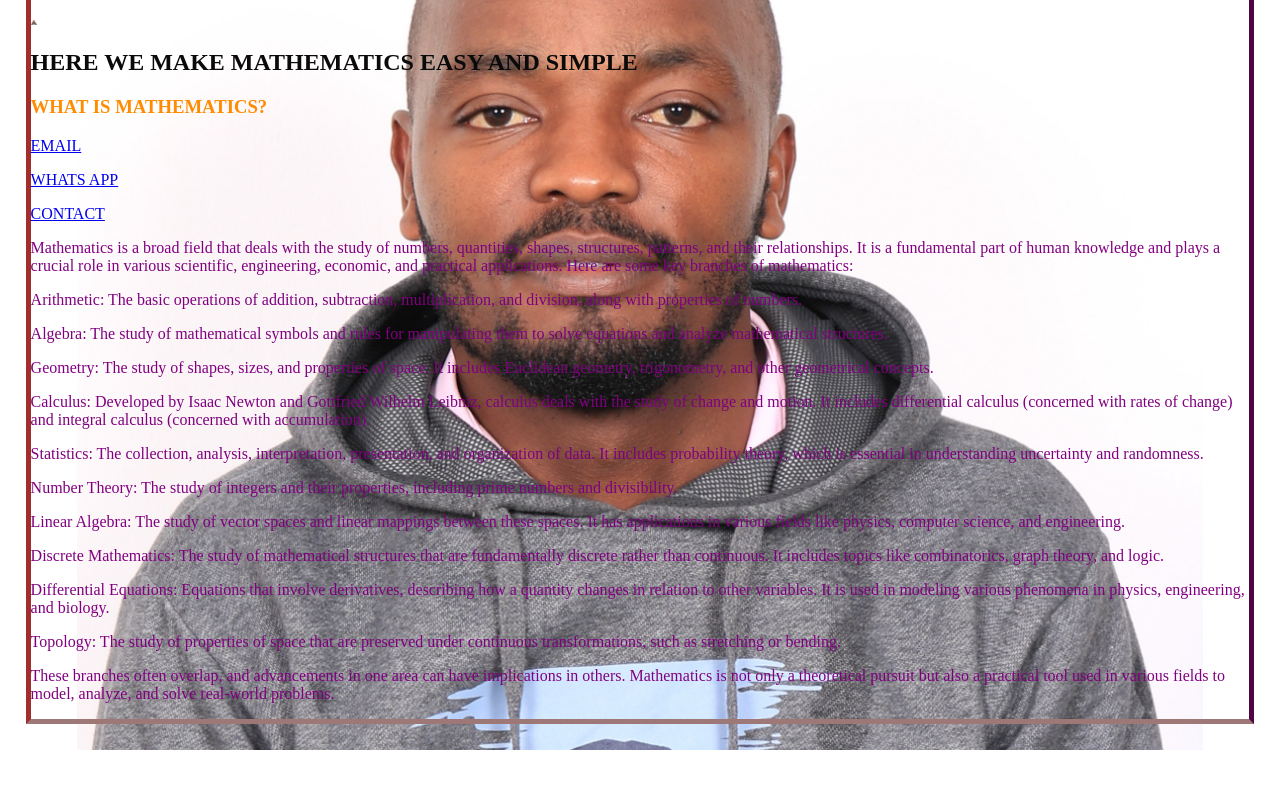
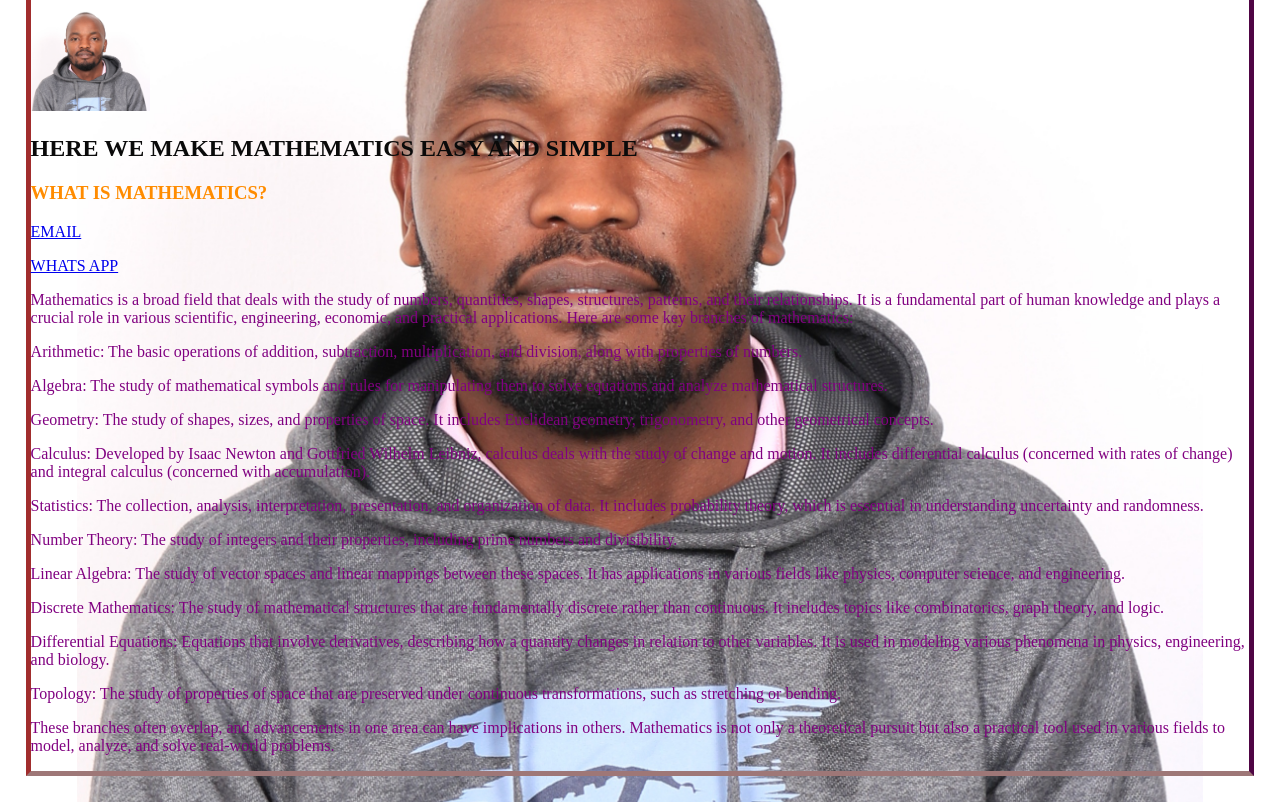
Before and after one commit to andengaindekukiprono/andengaindekukiprono, a plain HTML site: page index.html in a window 1280 px wide. Shown: the part 109-911 px from the top of the page. Before the commit the page ends 859 px from the top, so only its background shows below. Drawn offline with Linux system fonts and the light colour scheme.

Commit message:
Add files via upload

```diff
--- a/index.html
+++ b/index.html
@@ -9,13 +9,12 @@
 
 
         <h1>MATHEMATICS</h1>
-        <img src="images/bundi.JPG " height="5px">
+        <img src="images/bundi.JPG " height="100">
         <h2>HERE WE MAKE MATHEMATICS EASY AND SIMPLE</h2>
         <h3> WHAT IS MATHEMATICS?</h3>
 
         <a href="mailto:andengaindekukiprono@gmail.com">EMAIL</a>
        <P><a href=" https://wa.me/message/THGUFP4WNWN5N1">WHATS APP</a></P>
-       <p><a href="0734055080">CONTACT</a></p>
 
             <p id="p1">Mathematics is a broad field that deals with the study of numbers, quantities, shapes, structures, patterns, and their relationships. It is a fundamental part of human knowledge and plays a crucial role in various scientific, engineering, economic, and practical applications.
               Here are some key branches of mathematics:  </p>
--- a/style.css
+++ b/style.css
@@ -23,4 +23,4 @@ p::selection{
     background-color: rgb(237, 165, 8);
 }
 :hover{color: #079f2a;}
-img{image-resolution: 40%;}
+img{size:5px;}
```
